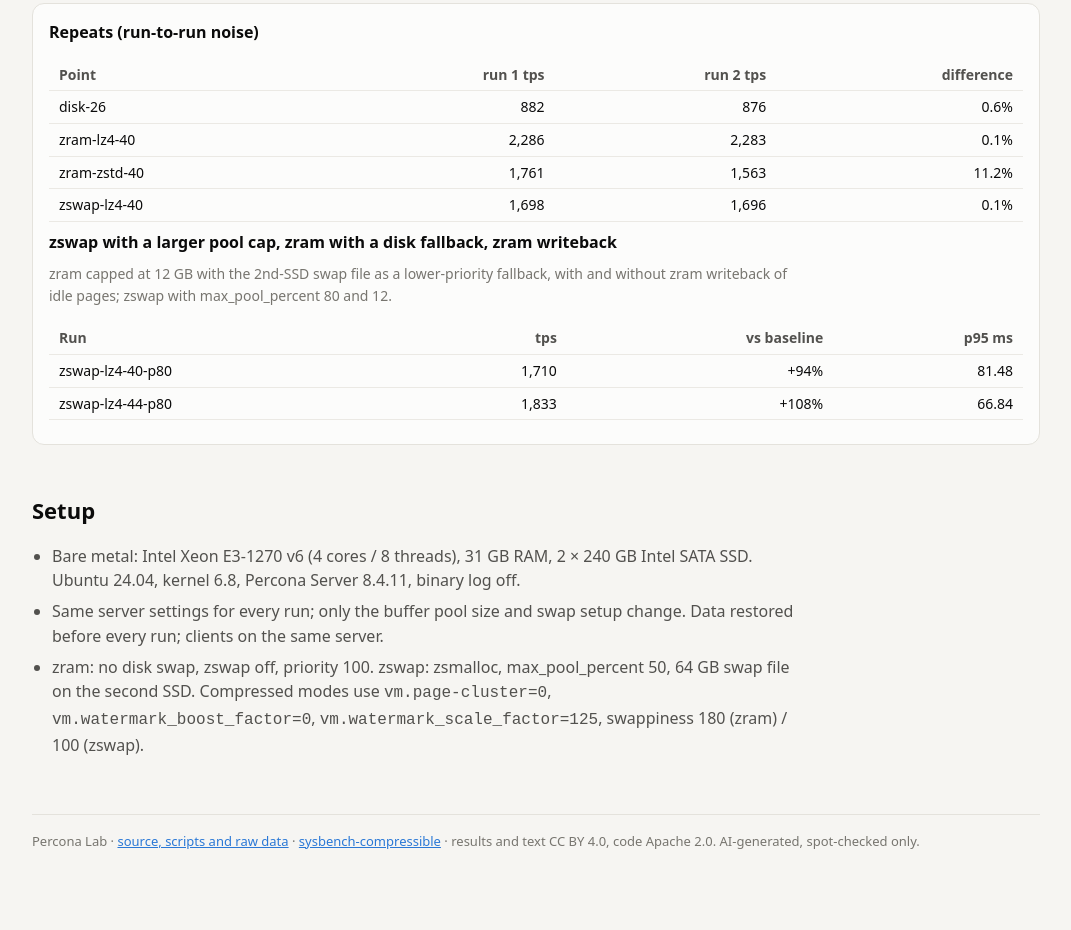
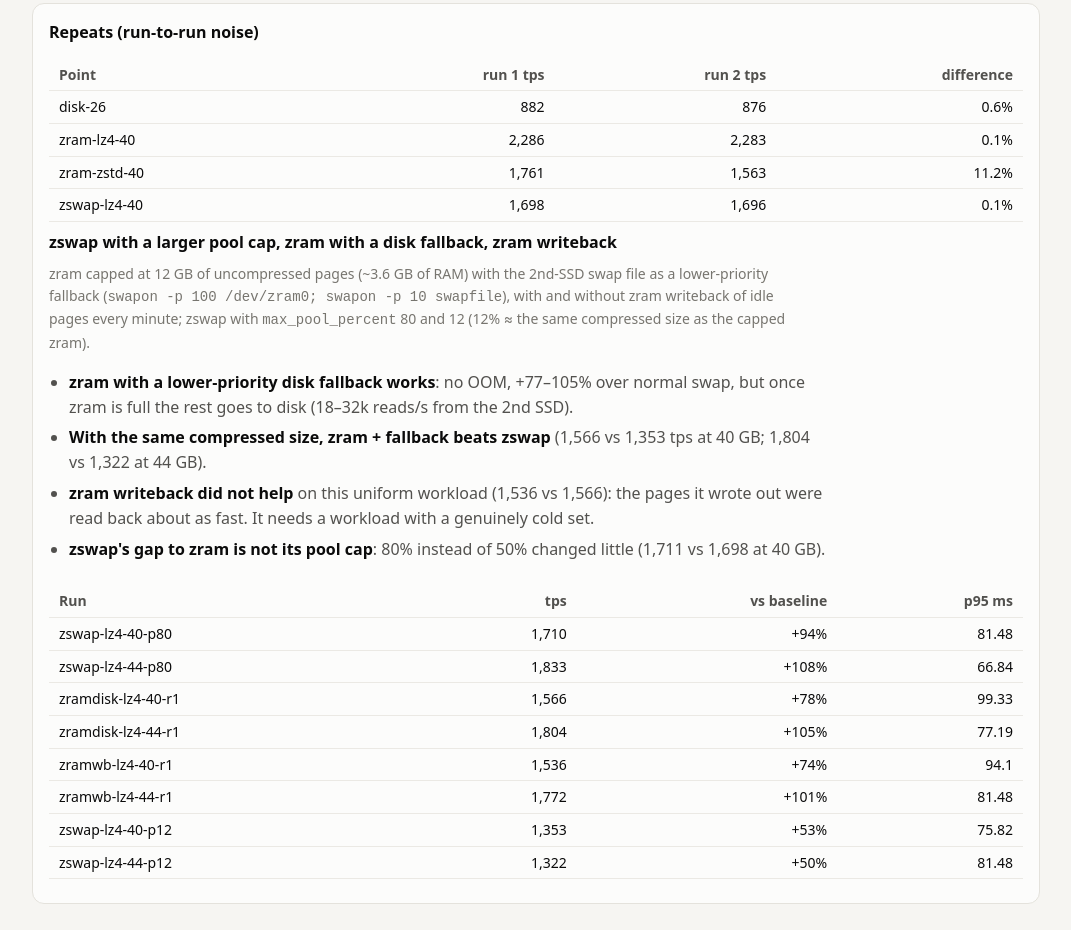
Before and after one commit to Percona-Lab/zram-zswap-db-benchmark, a plain HTML site: page docs/index.html in a window 1280 px wide. Shown: the part 3430-4360 px from the top of the page, without its empty margins (104-1175 px from the left). Drawn offline with Linux system fonts and the light colour scheme.

Commit message:
Round 3 follow-ups: zram + disk fallback, zram writeback, zswap 12%
Co-Authored-By: Claude Opus 5.5 <noreply@anthropic.com>

```diff
--- a/docs/index.html
+++ b/docs/index.html
@@ -154,8 +154,14 @@ one core) with real pages; storage figures are typical values except the last, m
   <h3>Repeats (run-to-run noise)</h3>
   <div class="tw"><table><tr><th>Point</th><th>run 1 tps</th><th>run 2 tps</th><th>difference</th></tr><tr><td>disk-26</td><td>882</td><td>876</td><td>0.6%</td></tr><tr><td>zram-lz4-40</td><td>2,286</td><td>2,283</td><td>0.1%</td></tr><tr><td>zram-zstd-40</td><td>1,761</td><td>1,563</td><td>11.2%</td></tr><tr><td>zswap-lz4-40</td><td>1,698</td><td>1,696</td><td>0.1%</td></tr></table></div>
   <h3>zswap with a larger pool cap, zram with a disk fallback, zram writeback</h3>
-  <p class="note">zram capped at 12 GB with the 2nd-SSD swap file as a lower-priority fallback, with and without zram writeback of idle pages; zswap with max_pool_percent 80 and 12.</p>
-  <div class="tw"><table><tr><th>Run</th><th>tps</th><th>vs baseline</th><th>p95 ms</th></tr><tr><td>zswap-lz4-40-p80</td><td>1,710</td><td>+94%</td><td>81.48</td></tr><tr><td>zswap-lz4-44-p80</td><td>1,833</td><td>+108%</td><td>66.84</td></tr></table></div>
+  <p class="note">zram capped at 12 GB of uncompressed pages (~3.6 GB of RAM) with the 2nd-SSD swap file as a lower-priority fallback (<code>swapon -p 100 /dev/zram0; swapon -p 10 swapfile</code>), with and without zram writeback of idle pages every minute; zswap with <code>max_pool_percent</code> 80 and 12 (12% ≈ the same compressed size as the capped zram).</p>
+  <ul class="findings">
+    <li><strong>zram with a lower-priority disk fallback works</strong>: no OOM, +77–105% over normal swap, but once zram is full the rest goes to disk (18–32k reads/s from the 2nd SSD).</li>
+    <li><strong>With the same compressed size, zram + fallback beats zswap</strong> (1,566 vs 1,353 tps at 40 GB; 1,804 vs 1,322 at 44 GB).</li>
+    <li><strong>zram writeback did not help</strong> on this uniform workload (1,536 vs 1,566): the pages it wrote out were read back about as fast. It needs a workload with a genuinely cold set.</li>
+    <li><strong>zswap's gap to zram is not its pool cap</strong>: 80% instead of 50% changed little (1,711 vs 1,698 at 40 GB).</li>
+  </ul>
+  <div class="tw"><table><tr><th>Run</th><th>tps</th><th>vs baseline</th><th>p95 ms</th></tr><tr><td>zswap-lz4-40-p80</td><td>1,710</td><td>+94%</td><td>81.48</td></tr><tr><td>zswap-lz4-44-p80</td><td>1,833</td><td>+108%</td><td>66.84</td></tr><tr><td>zramdisk-lz4-40-r1</td><td>1,566</td><td>+78%</td><td>99.33</td></tr><tr><td>zramdisk-lz4-44-r1</td><td>1,804</td><td>+105%</td><td>77.19</td></tr><tr><td>zramwb-lz4-40-r1</td><td>1,536</td><td>+74%</td><td>94.1</td></tr><tr><td>zramwb-lz4-44-r1</td><td>1,772</td><td>+101%</td><td>81.48</td></tr><tr><td>zswap-lz4-40-p12</td><td>1,353</td><td>+53%</td><td>75.82</td></tr><tr><td>zswap-lz4-44-p12</td><td>1,322</td><td>+50%</td><td>81.48</td></tr></table></div>
 </div>
 
 <h2>Setup</h2>
```
Also changed, not shown: site/template.html (+7 -1 lines), 2 other files.
